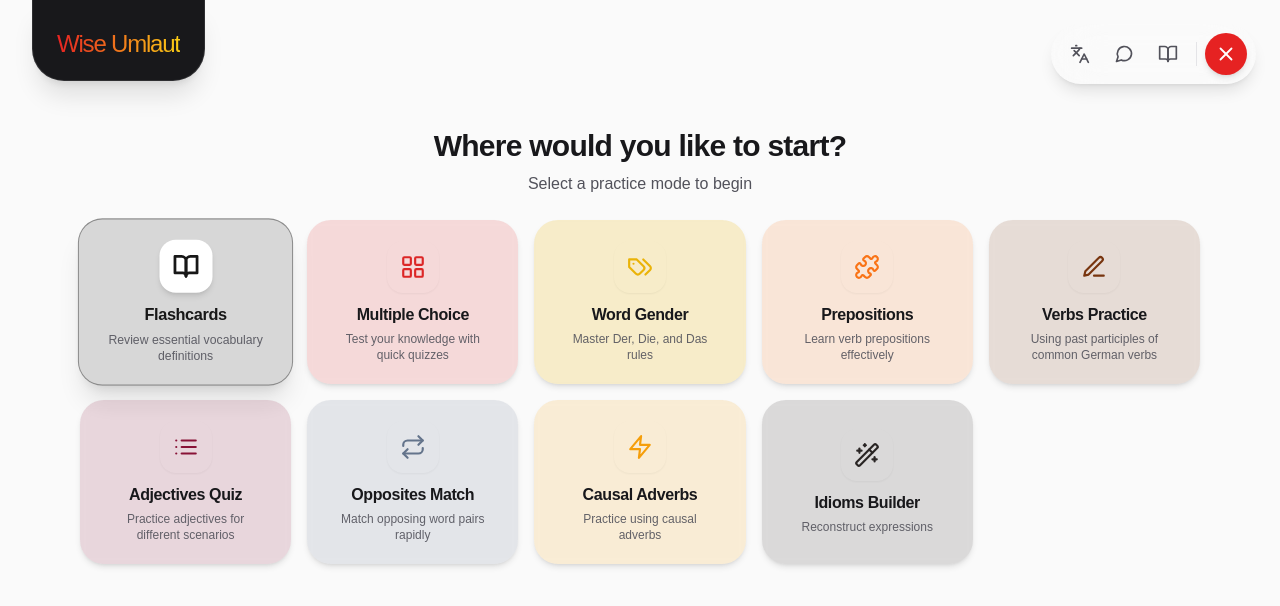
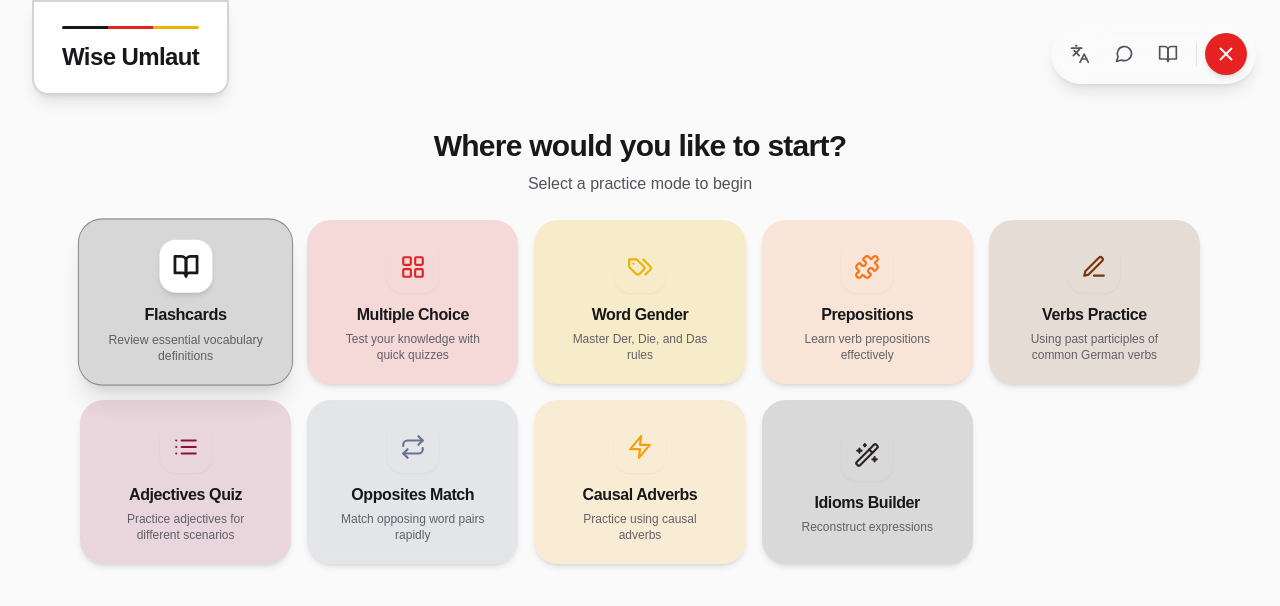
Before and after one commit to pramodkarandikar/german-tutor, a React (Vite) app: page / in a window 1280 px wide. Shown: the top 606 px of the page. Built offline with nearby package versions, Linux system fonts and the light colour scheme; a web font is replaced by a local one.

Commit message:
bug fixes

```diff
--- a/src/components/Navigation.jsx
+++ b/src/components/Navigation.jsx
@@ -36,8 +36,13 @@ const Navigation = ({ currentView, setCurrentView, overlayView, setOverlayView,
         <div className="min-h-screen bg-background text-text flex overflow-hidden relative">
             {/* Top Left - Logo */}
             <div className="fixed top-0 left-4 md:left-8 z-[60]">
-                <div className="bg-text shadow-xl border-x border-b border-white/10 px-6 pt-5 md:pt-7 pb-4 md:pb-5 rounded-b-[2rem] flex items-center justify-center transition-all duration-300 hover:shadow-2xl group">
-                    <h1 className="text-xl md:text-2xl font-logo tracking-tighter leading-none select-none text-transparent bg-clip-text bg-gradient-to-r from-primary to-accent group-hover:from-accent group-hover:to-primary transition-all duration-500">
+                <div className="bg-white/80 backdrop-blur-xl shadow-lg border-2 border-neutral-300 px-7 pt-5 md:pt-6 pb-4 md:pb-5 rounded-b-2xl flex flex-col items-center justify-center transition-all duration-300 hover:shadow-xl group">
+                    <div className="flex gap-0 w-full mb-3 rounded-full overflow-hidden">
+                        <div className="h-[3px] flex-1 bg-neutral-900 transition-all duration-500 group-hover:h-[4px]"></div>
+                        <div className="h-[3px] flex-1 bg-red-600 transition-all duration-500 group-hover:h-[4px]"></div>
+                        <div className="h-[3px] flex-1 bg-yellow-500 transition-all duration-500 group-hover:h-[4px]"></div>
+                    </div>
+                    <h1 className="text-xl md:text-2xl font-sans font-black tracking-tight leading-none select-none text-text transition-all duration-500">
                         Wise Umlaut
                     </h1>
                 </div>
```
